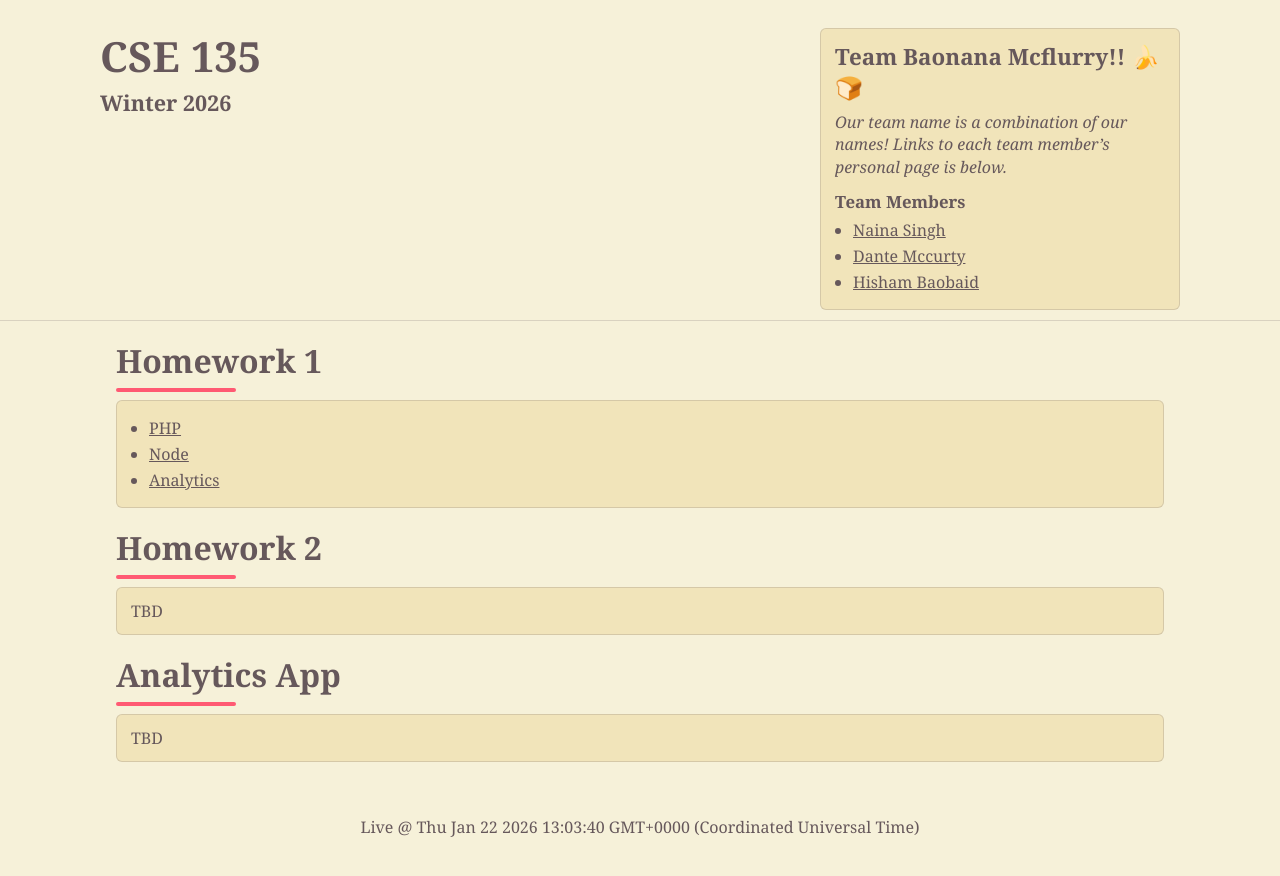
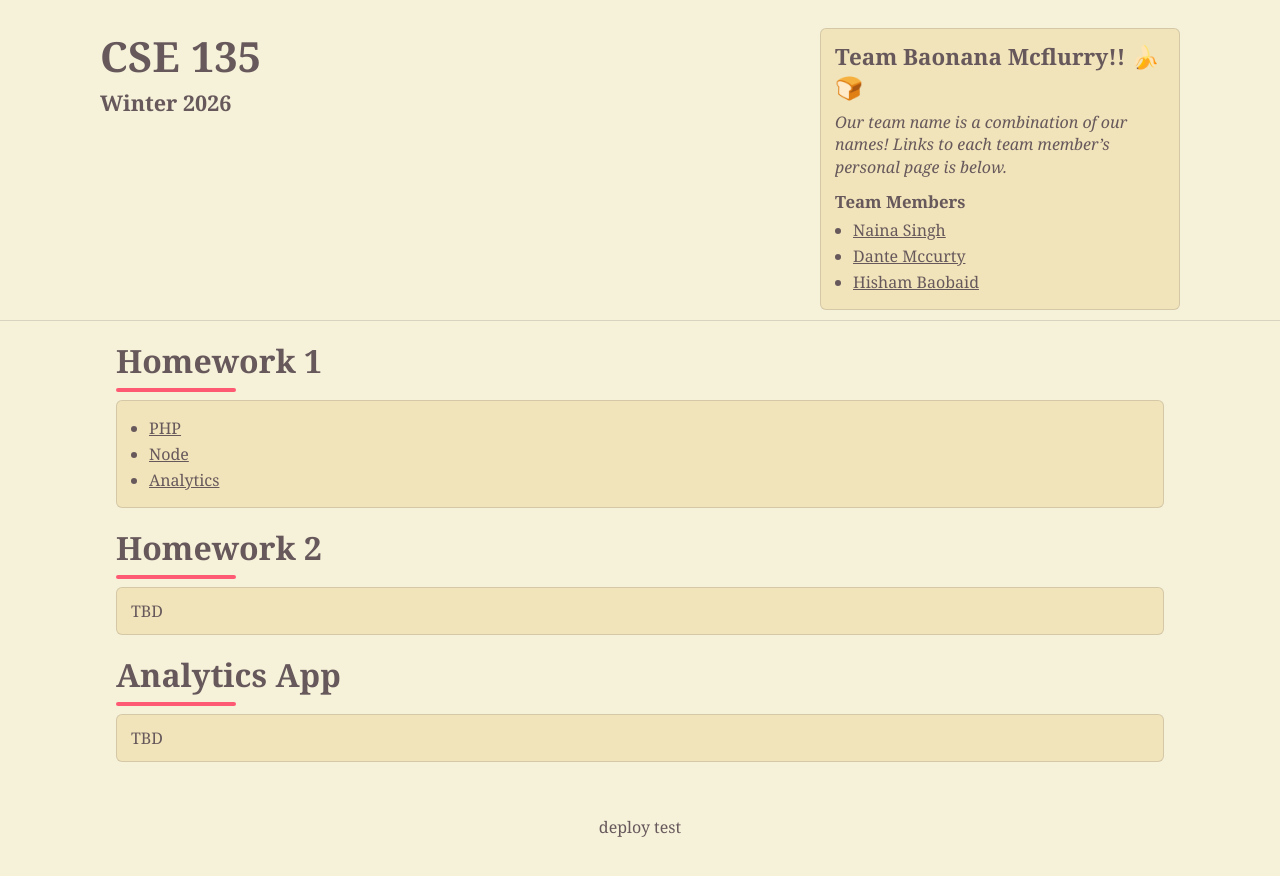
Before and after one commit to hbaobaid00/cse135-website, a plain HTML site: page src/index.html in a window 1280 px wide. Drawn offline with Linux system fonts and the light colour scheme.

Commit message:
test webhook deploy

```diff
--- a/src/index.html
+++ b/src/index.html
@@ -62,8 +62,7 @@
 
     <footer class="footer">
       <p>
-        <span id="liveLabel">Live @</span>
-        <span id="liveTime">Loading...</span>
+        deploy test
       </p>
     </footer>
 
```
